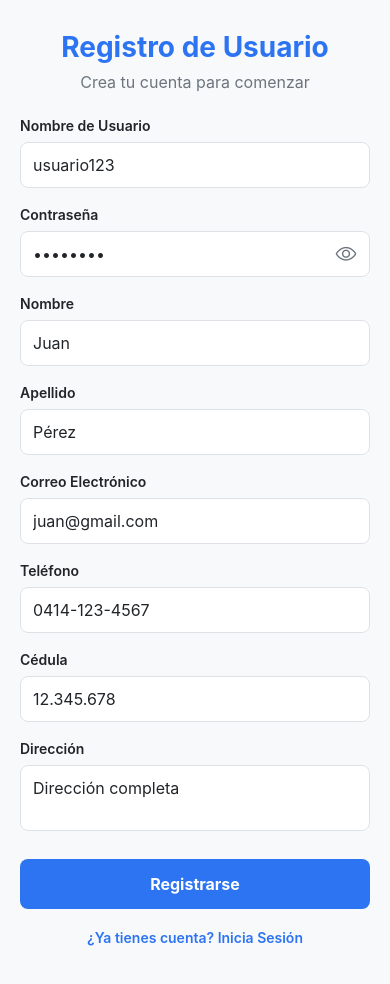
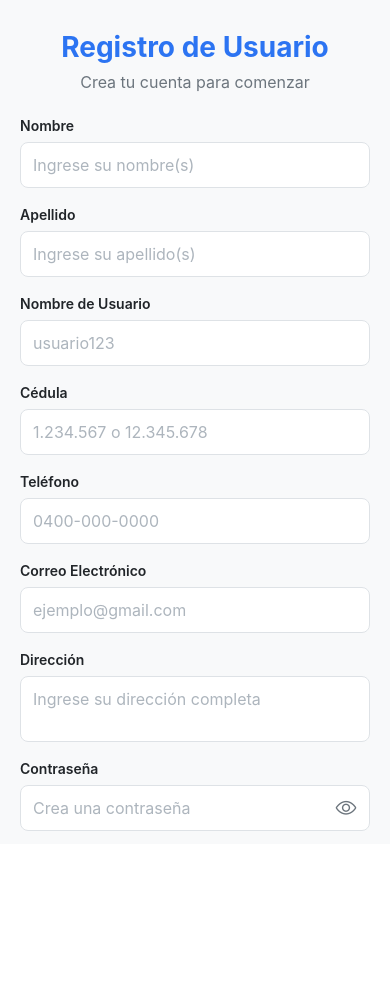
Before and after one commit to Diego05102004/CasaLaiApp, a React Native app: screen /Register in a window 390 px wide. Shown: the top 984 px of the page. After the commit the page ends 844 px from the top, so only its background shows below. Built offline with nearby package versions, Linux system fonts and the light colour scheme; what react-native-worklets would draw is missing.

Commit message:
correccion en registrar cliente

```diff
--- a/src/screens/auth/RegisterScreen.js
+++ b/src/screens/auth/RegisterScreen.js
@@ -118,7 +118,6 @@ const RegisterScreen = ({ navigation }) => {
     if (!validateForm()) {
       return;
     }
-
     try {
       const result = await dispatch(registerUser({
         username: nombreUsuario,
@@ -142,12 +141,9 @@ const RegisterScreen = ({ navigation }) => {
     }
   };
 
-  return (
-    <KeyboardAvoidingView
-      style={styles.container}
-      behavior={Platform.OS === 'ios' ? 'padding' : undefined}
-    >
+  const formContent = (
     <ScrollView
+      style={styles.scrollView}
       contentContainerStyle={styles.scrollContainer}
       keyboardShouldPersistTaps="handled"
       showsVerticalScrollIndicator={true}
@@ -159,9 +155,36 @@ const RegisterScreen = ({ navigation }) => {
 
       <View style={styles.form}>
         <View style={styles.inputGroup}>
+          <Text style={styles.label}>Nombre</Text>
+          <TextInput
+            style={[styles.input, errors.nombre && styles.inputError]}
+            placeholderTextColor={COLORS.placeholder}
+            placeholder="Ingrese su nombre(s)"
+            value={nombre}
+            onChangeText={handleNombreChange}
+            maxLength={50}
+          />
+          {errors.nombre ? <Text style={styles.errorText}>{errors.nombre}</Text> : null}
+        </View>
+
+        <View style={styles.inputGroup}>
+          <Text style={styles.label}>Apellido</Text>
+          <TextInput
+            style={[styles.input, errors.apellido && styles.inputError]}
+            placeholderTextColor={COLORS.placeholder}
+            placeholder="Ingrese su apellido(s)"
+            value={apellido}
+            onChangeText={handleApellidoChange}
+            maxLength={50}
+          />
+          {errors.apellido ? <Text style={styles.errorText}>{errors.apellido}</Text> : null}
+        </View>
+
+        <View style={styles.inputGroup}>
           <Text style={styles.label}>Nombre de Usuario</Text>
           <TextInput
             style={[styles.input, errors.nombreUsuario && styles.inputError]}
+            placeholderTextColor={COLORS.placeholder}
             placeholder="usuario123"
             value={nombreUsuario}
             onChangeText={handleNombreUsuarioChange}
@@ -172,11 +195,69 @@ const RegisterScreen = ({ navigation }) => {
         </View>
 
         <View style={styles.inputGroup}>
+          <Text style={styles.label}>Cédula</Text>
+          <TextInput
+            style={[styles.input, errors.cedula && styles.inputError]}
+            placeholderTextColor={COLORS.placeholder}
+            placeholder="1.234.567 o 12.345.678"
+            value={cedula}
+            onChangeText={handleCedulaChange}
+            keyboardType="numeric"
+            maxLength={10}
+          />
+          {errors.cedula ? <Text style={styles.errorText}>{errors.cedula}</Text> : null}
+        </View>
+
+        <View style={styles.inputGroup}>
+          <Text style={styles.label}>Teléfono</Text>
+          <TextInput
+            style={[styles.input, errors.telefono && styles.inputError]}
+            placeholderTextColor={COLORS.placeholder}
+            placeholder="0400-000-0000"
+            value={telefono}
+            onChangeText={handleTelefonoChange}
+            keyboardType="phone-pad"
+            maxLength={13}
+          />
+          {errors.telefono ? <Text style={styles.errorText}>{errors.telefono}</Text> : null}
+        </View>
+
+        <View style={styles.inputGroup}>
+          <Text style={styles.label}>Correo Electrónico</Text>
+          <TextInput
+            style={[styles.input, errors.correo && styles.inputError]}
+            placeholderTextColor={COLORS.placeholder}
+            placeholder="ejemplo@gmail.com"
+            value={correo}
+            onChangeText={handleCorreoChange}
+            autoCapitalize="none"
+            keyboardType="email-address"
+            maxLength={50}
+          />
+          {errors.correo ? <Text style={styles.errorText}>{errors.correo}</Text> : null}
+        </View>
+
+        <View style={styles.inputGroup}>
+          <Text style={styles.label}>Dirección</Text>
+          <TextInput
+            style={[styles.input, errors.direccion && styles.inputError]}
+            placeholderTextColor={COLORS.placeholder}
+            placeholder="Ingrese su dirección completa"
+            value={direccion}
+            onChangeText={handleDireccionChange}
+            multiline
+            maxLength={100}
+          />
+          {errors.direccion ? <Text style={styles.errorText}>{errors.direccion}</Text> : null}
+        </View>
+
+        <View style={styles.inputGroup}>
           <Text style={styles.label}>Contraseña</Text>
           <View style={[styles.passwordInputContainer, errors.clave && styles.inputError]}>
             <TextInput
               style={styles.passwordInput}
-                placeholder="••••••••"
+              placeholderTextColor={COLORS.placeholder}
+              placeholder="Crea una contraseña"
               value={clave}
               onChangeText={handleClaveChange}
               secureTextEntry={!showPassword}
@@ -197,80 +278,29 @@ const RegisterScreen = ({ navigation }) => {
         </View>
 
         <View style={styles.inputGroup}>
-            <Text style={styles.label}>Nombre</Text>
+          <Text style={styles.label}>Confirmar Contraseña</Text>
+          <View style={[styles.passwordInputContainer, errors.claveConfirmar && styles.inputError]}>
             <TextInput
-              style={[styles.input, errors.nombre && styles.inputError]}
-              placeholder="Juan"
-              value={nombre}
-              onChangeText={handleNombreChange}
-              maxLength={50}
+              style={styles.passwordInput}
+              placeholderTextColor={COLORS.placeholder}
+              placeholder="Confirma tu contraseña"
+              value={claveConfirmar}
+              onChangeText={handleClaveConfirmarChange}
+              secureTextEntry={!showConfirmPassword}
+              maxLength={15}
             />
-            {errors.nombre ? <Text style={styles.errorText}>{errors.nombre}</Text> : null}
+            <TouchableOpacity
+              style={styles.eyeButton}
+              onPress={() => setShowConfirmPassword(!showConfirmPassword)}
+            >
+              <Ionicons
+                name={showConfirmPassword ? 'eye-off-outline' : 'eye-outline'}
+                size={22}
+                color={COLORS.textSecondary || '#666'}
+              />
+            </TouchableOpacity>
           </View>
-
-          <View style={styles.inputGroup}>
-            <Text style={styles.label}>Apellido</Text>
-            <TextInput
-              style={[styles.input, errors.apellido && styles.inputError]}
-              placeholder="Pérez"
-              value={apellido}
-              onChangeText={handleApellidoChange}
-              maxLength={50}
-            />
-            {errors.apellido ? <Text style={styles.errorText}>{errors.apellido}</Text> : null}
-          </View>
-
-          <View style={styles.inputGroup}>
-            <Text style={styles.label}>Correo Electrónico</Text>
-            <TextInput
-              style={[styles.input, errors.correo && styles.inputError]}
-              placeholder="juan@gmail.com"
-              value={correo}
-              onChangeText={handleCorreoChange}
-              autoCapitalize="none"
-              keyboardType="email-address"
-              maxLength={50}
-            />
-            {errors.correo ? <Text style={styles.errorText}>{errors.correo}</Text> : null}
-          </View>
-
-          <View style={styles.inputGroup}>
-            <Text style={styles.label}>Teléfono</Text>
-            <TextInput
-              style={[styles.input, errors.telefono && styles.inputError]}
-              placeholder="0414-123-4567"
-              value={telefono}
-              onChangeText={handleTelefonoChange}
-              keyboardType="phone-pad"
-              maxLength={13}
-            />
-            {errors.telefono ? <Text style={styles.errorText}>{errors.telefono}</Text> : null}
-          </View>
-
-          <View style={styles.inputGroup}>
-            <Text style={styles.label}>Cédula</Text>
-            <TextInput
-              style={[styles.input, errors.cedula && styles.inputError]}
-              placeholder="12.345.678"
-              value={cedula}
-              onChangeText={handleCedulaChange}
-              keyboardType="numeric"
-              maxLength={10}
-            />
-            {errors.cedula ? <Text style={styles.errorText}>{errors.cedula}</Text> : null}
-          </View>
-
-          <View style={styles.inputGroup}>
-            <Text style={styles.label}>Dirección</Text>
-            <TextInput
-              style={[styles.input, errors.direccion && styles.inputError]}
-              placeholder="Dirección completa"
-              value={direccion}
-              onChangeText={handleDireccionChange}
-              multiline
-              maxLength={100}
-            />
-            {errors.direccion ? <Text style={styles.errorText}>{errors.direccion}</Text> : null}
+          {errors.claveConfirmar ? <Text style={styles.errorText}>{errors.claveConfirmar}</Text> : null}
         </View>
 
         <TouchableOpacity
@@ -293,7 +323,10 @@ const RegisterScreen = ({ navigation }) => {
         </TouchableOpacity>
       </View>
     </ScrollView>
+  );
 
+  const modalContent = (
+    <>
       <Modal
         animationType="fade"
         transparent
@@ -342,6 +375,25 @@ const RegisterScreen = ({ navigation }) => {
           </View>
         </View>
       </Modal>
+    </>
+  );
+
+  if (Platform.OS === 'web') {
+    return (
+      <View style={styles.webContainer}>
+        {formContent}
+        {modalContent}
+      </View>
+    );
+  }
+
+  return (
+    <KeyboardAvoidingView
+      style={styles.container}
+      behavior={Platform.OS === 'ios' ? 'padding' : undefined}
+    >
+      {formContent}
+      {modalContent}
     </KeyboardAvoidingView>
   );
 };
@@ -419,7 +471,7 @@ const styles = StyleSheet.create({
   },
   eyeButton: {
     paddingHorizontal: 12,
-    justifycontent: 'center',
+    justifyContent: 'center',
     alignItems: 'center',
   },
   inputError: {
```
Also changed, not shown: 2 other files (tests, documents, lock files or other folders). Lines whose indentation alone changed are shown as unchanged.
